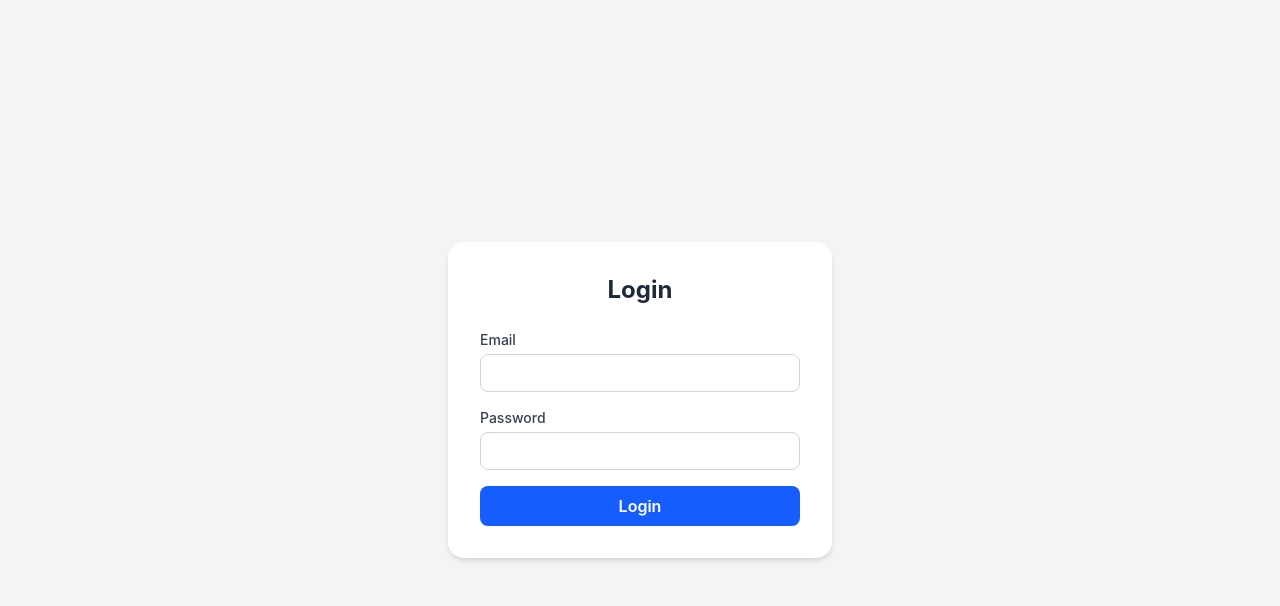
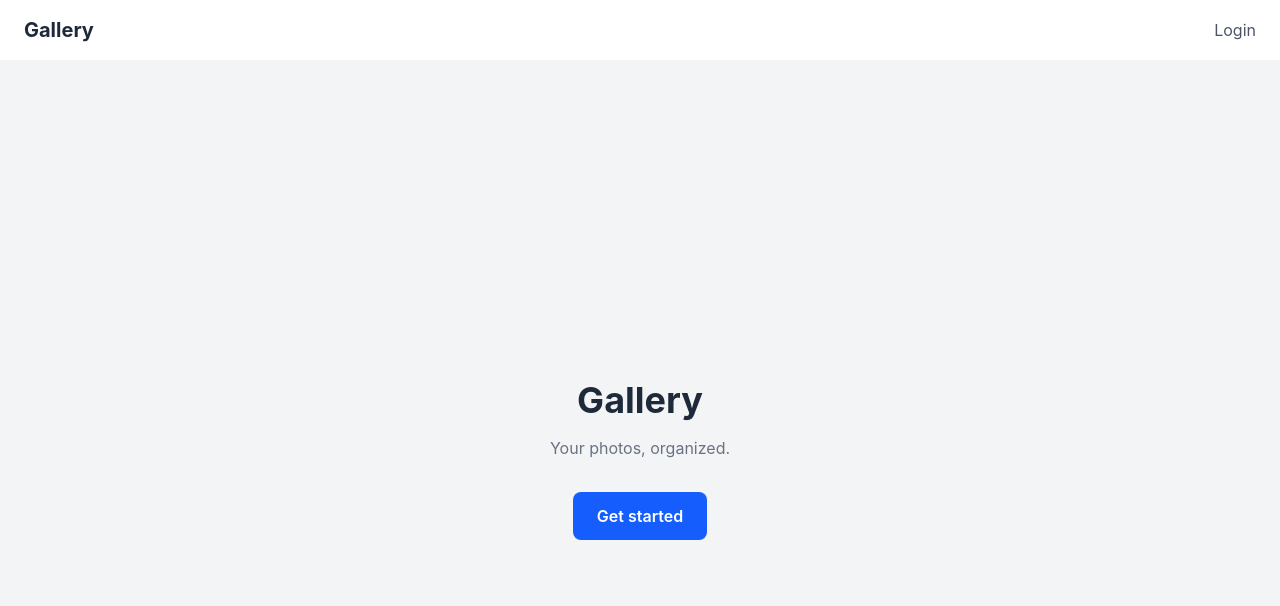
Before and after one commit to ferkoni/gallery, a React (Vite) app: page / in a window 1280 px wide. Shown: the top 606 px of the page. Built offline with nearby package versions, Linux system fonts and the light colour scheme.

Commit message:
Add Album grid, navbar and welcome page

```diff
--- a/src/App.tsx
+++ b/src/App.tsx
@@ -1,10 +1,26 @@
 import './App.css';
-import { LoginForm } from "@/features/auth/components/LoginForm.tsx";
+import { LoginPage } from "@/features/pages/LoginPage.tsx";
+import { Routes, Route, Navigate } from "react-router-dom";
+import { WelcomePage } from "@/features/pages/WelcomePage.tsx";
+import { AlbumGrid } from "@/features/albums/components/AlbumGrid.tsx";
+import { NavBar } from "@/components/NavBar.tsx";
+import { AuthContext } from "@/features/auth/context/AuthContext.tsx";
+import { useContext } from "react";
 
 function App() {
+  const { token } = useContext(AuthContext)!;
   return (
     <>
-      <LoginForm />
+      <NavBar />
+      <Routes>
+        <Route path="/" element={<WelcomePage />} />
+        <Route path="/login" element={
+          token ? <Navigate to="/albums" replace /> : <LoginPage />
+        } />
+        <Route path="/albums" element={
+          token ? <AlbumGrid /> : <Navigate to="/login" replace />
+        } />
+      </Routes>
     </>
   );
 }
--- /dev/null
+++ b/src/components/NavBar.tsx
@@ -0,0 +1,38 @@
+import { useContext } from 'react';
+import { Link, useNavigate } from 'react-router-dom';
+import { AuthContext } from '@/features/auth/context/AuthContext';
+
+export function NavBar() {
+  const ctx = useContext(AuthContext);
+  const navigate = useNavigate();
+
+  if (!ctx) return null;
+  const { token, logout } = ctx;
+
+  const handleLogout = () => {
+    logout();
+    navigate('/');
+  };
+
+  return (
+    <nav className="bg-white shadow px-6 py-4 flex items-center justify-between">
+      <Link to="/" className="text-xl font-bold text-gray-800">Gallery</Link>
+
+      <div className="flex items-center gap-4">
+        {token ? (
+          <>
+            <Link to="/albums" className="text-gray-600 hover:text-gray-900">Albums</Link>
+            <button
+              onClick={handleLogout}
+              className="bg-red-500 hover:bg-red-600 text-white text-sm font-semibold px-4 py-2 rounded-lg transition-colors"
+            >
+              Logout
+            </button>
+          </>
+        ) : (
+          <Link to="/login" className="text-gray-600 hover:text-gray-900">Login</Link>
+        )}
+      </div>
+    </nav>
+  );
+}
--- /dev/null
+++ b/src/features/albums/albums.ts
@@ -0,0 +1,6 @@
+import { createCrudApi } from "@/lib/api/createCrudApi.ts";
+import { createCrudHooks } from "@/lib/api/createCrudHooks.ts";
+import type { Album } from "@/features/albums/types/album.ts";
+
+const albumsApi = createCrudApi<Album>('/api/albums');
+export const { useList: useAlbums } = createCrudHooks<Album>('albums', albumsApi);
--- /dev/null
+++ b/src/features/albums/components/AlbumGrid.tsx
@@ -0,0 +1,29 @@
+import { useAlbums } from '@/features/albums/albums';
+
+export function AlbumGrid() {
+  const { data: albums, isPending, isError } = useAlbums();
+
+  if (isPending) return <p className="p-6 text-gray-500">Loading...</p>;
+  if (isError) return <p className="p-6 text-red-500">Failed to load albums.</p>;
+
+  return (
+    <main className="max-w-4xl mx-auto px-6 py-10">
+      <h1 className="text-3xl font-bold text-gray-800 mb-6">Albums</h1>
+
+      {albums.length === 0 ? (
+        <p className="text-gray-500">No albums yet.</p>
+      ) : (
+        <ul className="grid grid-cols-2 gap-4">
+          {albums.map(album => (
+            <li key={album.id} className="bg-white rounded-xl shadow p-4">
+              <h2 className="font-semibold text-gray-800">{album.name}</h2>
+              {album.description && (
+                <p className="text-sm text-gray-500 mt-1">{album.description}</p>
+              )}
+            </li>
+          ))}
+        </ul>
+      )}
+    </main>
+  );
+}
--- /dev/null
+++ b/src/features/albums/types/album.ts
@@ -0,0 +1,6 @@
+export type Album = {
+  id: number;
+  name: string;
+  description: string | null;
+  created_at: string;
+};
--- /dev/null
+++ b/src/features/pages/LoginPage.tsx
@@ -0,0 +1,5 @@
+import { LoginForm } from '@/features/auth/components/LoginForm';
+
+export function LoginPage() {
+  return <LoginForm />;
+}
--- /dev/null
+++ b/src/features/pages/WelcomePage.tsx
@@ -0,0 +1,22 @@
+import { useContext } from 'react';
+import { Link } from 'react-router-dom';
+import { AuthContext } from '@/features/auth/context/AuthContext';
+
+export function WelcomePage() {
+  const ctx = useContext(AuthContext);
+  if (!ctx) return null;
+  const { token } = ctx;
+
+  return (
+    <main className="min-h-screen flex flex-col items-center justify-center bg-gray-100">
+      <h1 className="text-4xl font-bold text-gray-800 mb-4">Gallery</h1>
+      <p className="text-gray-500 mb-8">Your photos, organized.</p>
+      <Link
+        to={token ? '/albums' : '/login'}
+        className="bg-blue-600 hover:bg-blue-700 text-white font-semibold px-6 py-3 rounded-lg transition-colors"
+      >
+        {token ? 'Go to albums' : 'Get started'}
+      </Link>
+    </main>
+  );
+}
--- /dev/null
+++ b/src/lib/api/createCrudApi.ts
@@ -0,0 +1,21 @@
+import apiClient from '@/lib/api/client';
+
+export function createCrudApi<T>(path: string) {
+  return {
+    fetchAll: async (): Promise<T[]> => {
+      const res = await apiClient.get(path);
+      return res.data.data.map((item: { attributes: T }) => item.attributes);
+    },
+    create: async (body: Partial<T>): Promise<T> => {
+      const res = await apiClient.post(path, body);
+      return res.data.data.attributes;
+    },
+    update: async (id: number, body: Partial<T>): Promise<T> => {
+      const res = await apiClient.patch(`${path}/${id}`, body);
+      return res.data.data.attributes;
+    },
+    destroy: async (id: number): Promise<void> => {
+      await apiClient.delete(`${path}/${id}`);
+    },
+  };
+}
--- /dev/null
+++ b/src/lib/api/createCrudHooks.ts
@@ -0,0 +1,37 @@
+import { useQuery, useMutation, useQueryClient } from '@tanstack/react-query';
+import { createCrudApi } from "@/lib/api/createCrudApi.ts";
+
+export function createCrudHooks<T extends { id: number }>(
+  queryKey: string,
+  api: ReturnType<typeof createCrudApi<T>>
+) {
+  function useList() {
+    return useQuery({ queryKey: [queryKey], queryFn: api.fetchAll });
+  }
+
+  function useCreate() {
+    const queryClient = useQueryClient();
+    return useMutation({
+      mutationFn: api.create,
+      onSuccess: () => queryClient.invalidateQueries({ queryKey: [queryKey] }),
+    });
+  }
+
+  function useUpdate() {
+    const queryClient = useQueryClient();
+    return useMutation({
+      mutationFn: ({ id, body }: { id: number; body: Partial<T> }) => api.update(id, body),
+      onSuccess: () => queryClient.invalidateQueries({ queryKey: [queryKey] }),
+    });
+  }
+
+  function useDestroy() {
+    const queryClient = useQueryClient();
+    return useMutation({
+      mutationFn: api.destroy,
+      onSuccess: () => queryClient.invalidateQueries({ queryKey: [queryKey] }),
+    });
+  }
+
+  return { useList, useCreate, useUpdate, useDestroy };
+}
--- a/src/main.tsx
+++ b/src/main.tsx
@@ -1,6 +1,7 @@
 import { StrictMode } from 'react';
 import { createRoot } from 'react-dom/client';
 import { QueryClient, QueryClientProvider } from '@tanstack/react-query';
+import { BrowserRouter } from "react-router-dom";
 
 const queryClient = new QueryClient();
 import './index.css';
@@ -9,10 +10,12 @@ import { AuthProvider } from "./features/auth/components/AuthProvider";
 
 createRoot(document.getElementById('root')!).render(
   <StrictMode>
-    <QueryClientProvider client={queryClient}>
-      <AuthProvider>
-        <App/>
-      </AuthProvider>
-    </QueryClientProvider>
+    <BrowserRouter>
+      <QueryClientProvider client={queryClient}>
+        <AuthProvider>
+          <App/>
+        </AuthProvider>
+      </QueryClientProvider>
+    </BrowserRouter>
   </StrictMode>
 );
```
